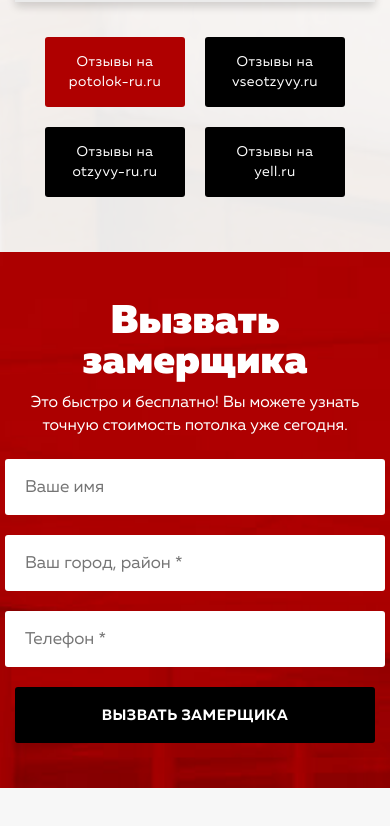
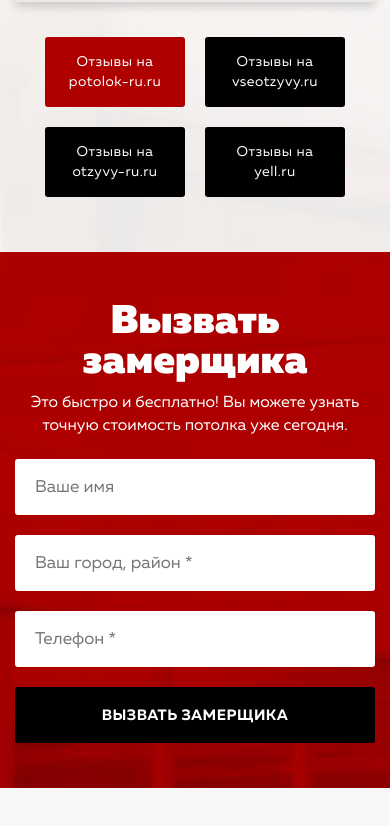
Before and after one commit to razumeyka/ceilings, a website: page src/index.html in a window 390 px wide. Shown: the part 11154-11980 px from the top of the page. Drawn offline with nearby package versions, Linux system fonts and the light colour scheme; files that its build step writes are made by us from their sources; files whose address does not match are found by name; a web font is replaced by a local one.

Commit message:
footer form fixes

```diff
--- a/src/css/parts/form.less
+++ b/src/css/parts/form.less
@@ -22,9 +22,10 @@
 }
 
 .wpcf7-form-control-wrap {
-	box-sizing: border-box;
+    box-sizing: border-box;
     display: block;
-	margin: 10px 0;
+    padding: 15px;
+    width: 25%;
 }
 
 .wpcf7-form-control-wrap_row {
@@ -51,7 +52,7 @@
 }
 
 span.wpcf7-not-valid-tip {
-    color: #b00089!important;
+    color: #bdbdbd!important;
     font-size: 12px!important;
 }
 
@@ -59,12 +60,16 @@
 	display:none!important
 }
 
+.wpcf7-form-control-wrap .button_pulse{
+    max-height: 56px;
+}
+
 
 /*media*/
 
 @media screen and (max-width: 1279px) {
 
-	.wpcf7-form-control-wrap_row {
+	.wpcf7-form-control-wrap {
 		padding: 10px;
 	}
 
@@ -92,7 +97,7 @@
 		align-items: center;
 	}
 
-	.wpcf7-form-control-wrap_row {
+	.wpcf7-form-control-wrap {
 		width: 100%;
 		max-width: 430px;
 	}
```
Also changed, not shown: src/template/form.html (line endings or trailing spaces).
